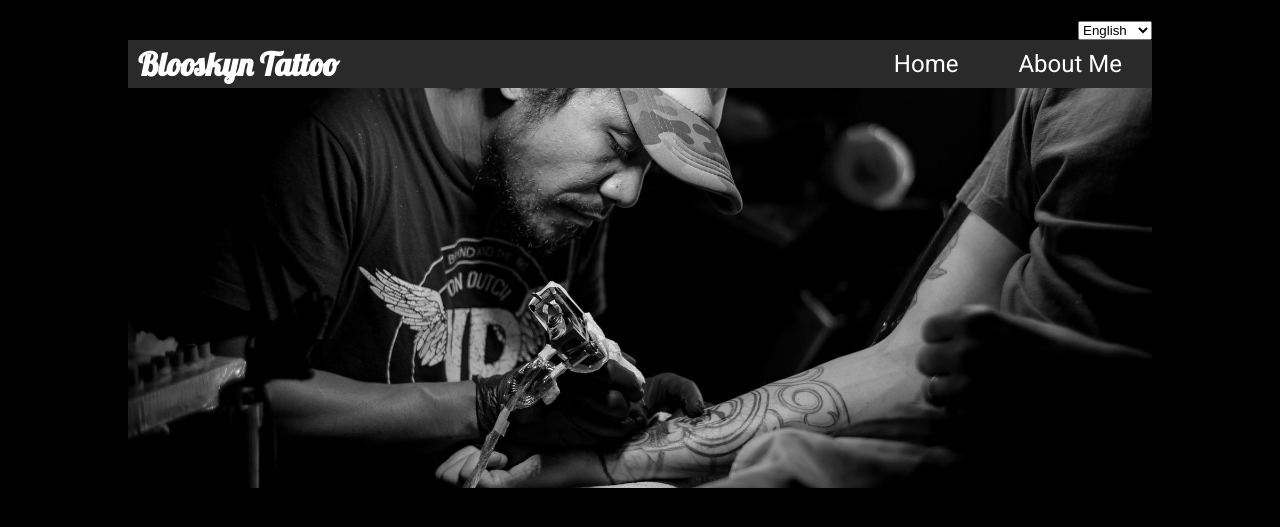
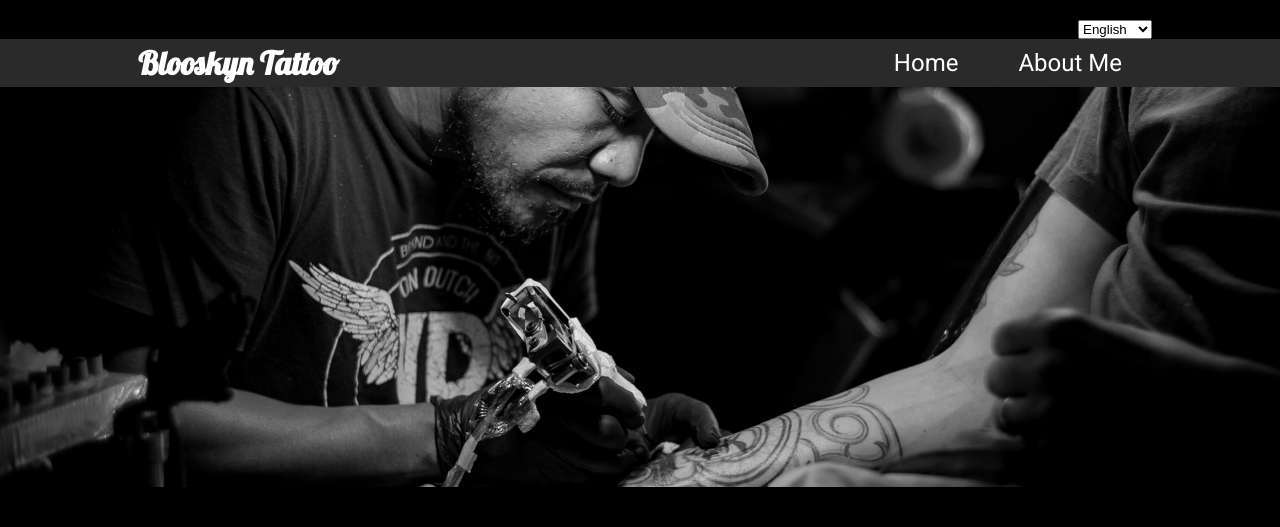
Before and after one commit to clement-bonnet/blooskyn, a Flask app: page / in a window 1280 px wide. Shown: the top 527 px of the page. Run offline with Flask 2, Linux system fonts and the light colour scheme.

Commit message:
fixed content-wrapper and width appearance header

```diff
--- a/app/static/css/base.css
+++ b/app/static/css/base.css
@@ -33,20 +33,20 @@ ul {
   width: 80%;
   margin: 0 auto;
   max-width: 1600px;
+  display: flex;
+  justify-content: flex-end;
 }
 
 /* || Top bar */
 .top-bar {
-  display: inline-flex;
   width:100%;
-  justify-content: flex-end;
 }
 .top-bar select {
   flex: 0 0 auto;
 }
 
 /* || Navigation bar */
-.flex-container-header {
+.top-header {
   width: 100%;
   display: inline-flex;
   justify-content: space-between;
--- a/app/templates/base.html
+++ b/app/templates/base.html
@@ -20,14 +20,17 @@
     {% endblock %}
   </head>
   <body>
-    <header class="content-wrapper">
+    <header>
       <div class="top-bar">
+        <div class="content-wrapper">
           <select name="language">
             <option lang="en" value="EN">English</option>
             <option lang="fr" value="FR">Français</option>
           </select>
         </div>
-      <div class="flex-container-header">
+      </div>
+      <div class="top-header">
+        <div class="content-wrapper">
           <h1>Blooskyn Tattoo</h1>
           <nav>
             <ul class="flex-container-nav">
@@ -35,6 +38,7 @@
               <li><a href="">About Me</a></li>
             </ul>
           </nav>
+        </div>
       </div>
       <div class="top-image">
         <img
```
Lines whose indentation alone changed are shown as unchanged.
